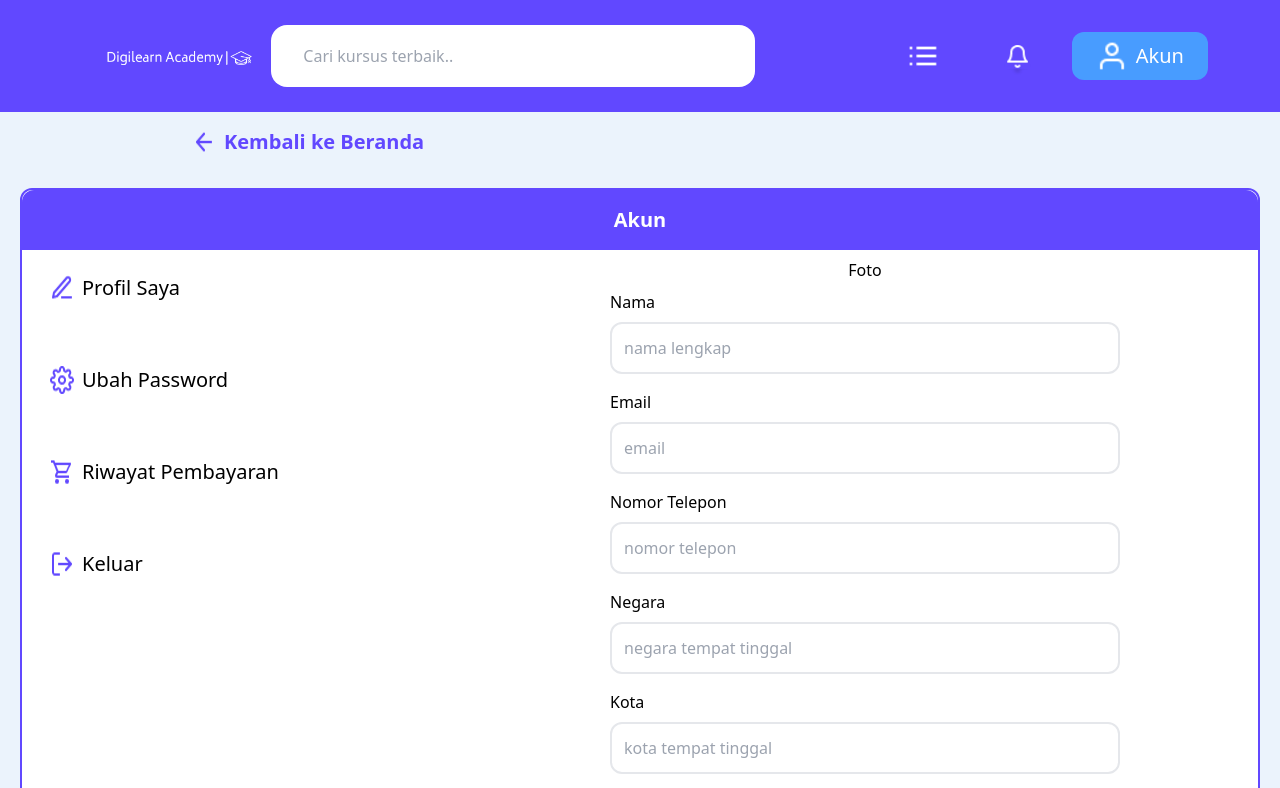
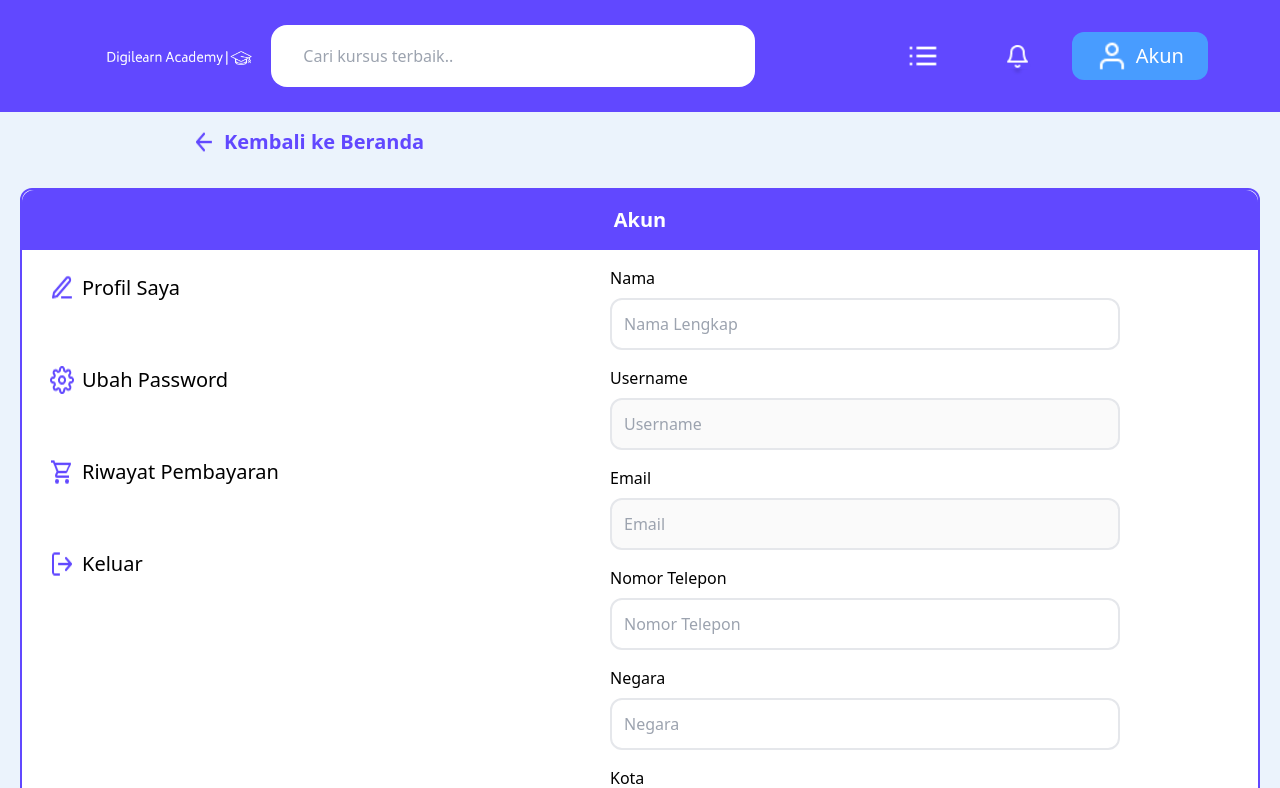
Before and after one commit to DwipayanaIsmulya/FinalProject-BinarAcademy, a React (Vite) app: page /akun in a window 1280 px wide. Shown: the top 788 px of the page. Built offline with nearby package versions, Linux system fonts and the light colour scheme.

Commit message:
API integerasi untuk Profile

```diff
--- a/src/Components/UserLogin/EditProfileComponent.jsx
+++ b/src/Components/UserLogin/EditProfileComponent.jsx
@@ -1,30 +1,90 @@
+import { useEffect, useState } from "react";
+import { useDispatch, useSelector } from "react-redux";
+import { getMyProfile } from "../../redux/actions/profileAction";
+import { updateMyProfile } from "../../redux/actions/profileAction";
+
 const EditProfileComponent = () => {
+  const dispatch = useDispatch();
+  const { myProfile } = useSelector((state) => state.profile);
+  const { user } = useSelector((state) => state.profile);
+
+  const [formData, setFormData] = useState({
+    name: "",
+    email: "",
+    username: "",
+    no_telp: "",
+    country: "",
+    city: "",
+  });
+  const [errors, setErrors] = useState({
+    isError: false,
+    message: null,
+  });
+
+  useEffect(() => {
+    dispatch(getMyProfile(setErrors, errors));
+  }, [dispatch]);
+
+  useEffect(() => {
+    if ((myProfile, user)) {
+      setFormData({
+        name: myProfile.name || "",
+        email: user.email || "",
+        username: user.username || "",
+        no_telp: myProfile.no_telp || "",
+        country: myProfile.country || "",
+        city: myProfile.city || "",
+      });
+    }
+  }, [myProfile]);
+
+  const handleChange = (e) => {
+    const { name, value } = e.target;
+    setFormData((prevData) => ({
+      ...prevData,
+      [name]: value,
+    }));
+  };
+
+  const handleSubmit = async () => {
+    try {
+      await dispatch(updateMyProfile(formData)); // Pass formData to updateMyProfile action
+    } catch (error) {
+      console.error("Profile update failed:", error);
+    }
+  };
+
   return (
     <>
       <div className="py-2">
-        <div className="text-center">Foto</div>
         <div className="text-xs md:text-base py-2">
           <p className="pb-2 font-medium">Nama</p>
-          <input type="text" className="border-2 rounded-xl py-3 px-3 w-full" placeholder="nama lengkap" />
+          <input type="text" name="name" value={formData.name} onChange={handleChange} className="border-2 rounded-xl py-3 px-3 w-full" placeholder="Nama Lengkap" />
+        </div>
+        <div className="text-xs md:text-base py-2">
+          <p className="pb-2 font-medium">Username</p>
+          <input type="text" name="username" value={formData.username} onChange={handleChange} className="border-2 rounded-xl py-3 px-3 w-full" placeholder="Username" disabled />
         </div>
         <div className="text-xs md:text-base py-2">
           <p className="pb-2 font-medium">Email</p>
-          <input type="email" className="border-2 rounded-xl py-3 px-3 w-full" placeholder="email" />
+          <input type="email" name="email" value={formData.email} onChange={handleChange} className="border-2 rounded-xl py-3 px-3 w-full" placeholder="Email" disabled />
         </div>
         <div className="text-xs md:text-base py-2">
           <p className="pb-2 font-medium">Nomor Telepon</p>
-          <input type="text" className="border-2 rounded-xl py-3 px-3 w-full" placeholder="nomor telepon" />
+          <input type="text" name="no_telp" value={formData.no_telp} onChange={handleChange} className="border-2 rounded-xl py-3 px-3 w-full" placeholder="Nomor Telepon" />
         </div>
         <div className="text-xs md:text-base py-2">
           <p className="pb-2 font-medium">Negara</p>
-          <input type="text" className="border-2 rounded-xl py-3 px-3 w-full" placeholder="negara tempat tinggal" />
+          <input type="text" name="negara" value={formData.country} onChange={handleChange} className="border-2 rounded-xl py-3 px-3 w-full" placeholder="Negara" />
         </div>
         <div className="text-xs md:text-base py-2">
           <p className="pb-2 font-medium">Kota</p>
-          <input type="text" className="border-2 rounded-xl py-3 px-3 w-full" placeholder="kota tempat tinggal" />
+          <input type="text" name="kota" value={formData.city} onChange={handleChange} className="border-2 rounded-xl py-3 px-3 w-full" placeholder="Kota" />
         </div>
         <div className="py-2">
-          <button className="bg-[#6148FF] text-white py-2 px-2 w-full rounded-2xl">Simpan Profil Saya</button>
+          <button onClick={handleSubmit} className="bg-[#6148FF] text-white py-2 px-2 w-full rounded-2xl">
+            Simpan Profil Saya
+          </button>
         </div>
       </div>
     </>
--- a/src/Pages/UserLogin/AkunPage.jsx
+++ b/src/Pages/UserLogin/AkunPage.jsx
@@ -15,6 +15,7 @@ const AkunPage = () => {
   const [editProfil, setEditProfil] = useState(true);
   const [passwordSettings, setPasswordSettings] = useState(false);
   const [riwayatPembelian, setRiwayatPembelian] = useState(false);
+
   const handleEditProfile = () => {
     setEditProfil(true);
     setPasswordSettings(false);
--- /dev/null
+++ b/src/redux/actions/profileAction.js
@@ -0,0 +1,44 @@
+import axios from "axios";
+import { setMyProfile, setUser, setUpdateProfile } from "../reducers/profileReducer";
+
+// get user profile
+export const getMyProfile = (setErrors, errors) => async (dispatch, getState) => {
+  try {
+    const { token } = getState().auth;
+    if (!token) return;
+
+    const response = await axios.get("https://fpbejs-production.up.railway.app/api/v1/profile/my-profile", {
+      headers: {
+        Authorization: `Bearer ${token}`,
+      },
+    });
+    const { data } = response.data;
+    dispatch(setMyProfile(data));
+    const userData = data.user;
+    dispatch(setUser(userData));
+    setErrors({ ...errors, isError: false });
+  } catch (error) {
+    return;
+  }
+};
+
+// update user profile
+export const updateMyProfile = (updatedData) => async (dispatch, getState) => {
+  try {
+    const { token } = getState().auth;
+    if (!token) return;
+
+    // Send the updated data in the request body
+    const response = await axios.put("https://fpbejs-production.up.railway.app/api/v1/profile/update-my-profile", updatedData, {
+      headers: {
+        Authorization: `Bearer ${token}`,
+      },
+    });
+
+    // Dispatch any action or handle the response as needed
+    dispatch(setUpdateProfile(response));
+  } catch (error) {
+    // Handle errors and dispatch any error action if needed
+    console.error("Profile update error:", error);
+  }
+};
--- a/src/redux/reducers/index.js
+++ b/src/redux/reducers/index.js
@@ -1,8 +1,10 @@
 import { combineReducers } from "redux";
 import { tkCourseReducer } from "./tkCourseReducer";
 import authReducer from "./authReducer";
+import profileReducer from "./profileReducer";
 
 export default combineReducers({
   auth: authReducer,
+  profile: profileReducer,
   tkCourse: tkCourseReducer,
 });
--- /dev/null
+++ b/src/redux/reducers/profileReducer.js
@@ -0,0 +1,27 @@
+import { createSlice } from "@reduxjs/toolkit";
+
+const initialState = {
+  myProfile: {},
+  user: {},
+  updateProfile: {},
+};
+
+const profileSlice = createSlice({
+  name: "profile",
+  initialState,
+  reducers: {
+    setMyProfile: (state, action) => {
+      state.myProfile = action.payload;
+    },
+    setUser: (state, action) => {
+      state.user = action.payload;
+    },
+    setUpdateProfile: (state, action) => {
+      state.updateProfile = action.payload;
+    },
+  },
+});
+
+export const { setMyProfile, setUser, setUpdateProfile } = profileSlice.actions;
+
+export default profileSlice.reducer;
```
Also changed, not shown: src/Components/ProgressCardKelasComponent.jsx (+3 -9 lines), src/Pages/BerandaTopikKelasPage.jsx (+26 -127 lines).
